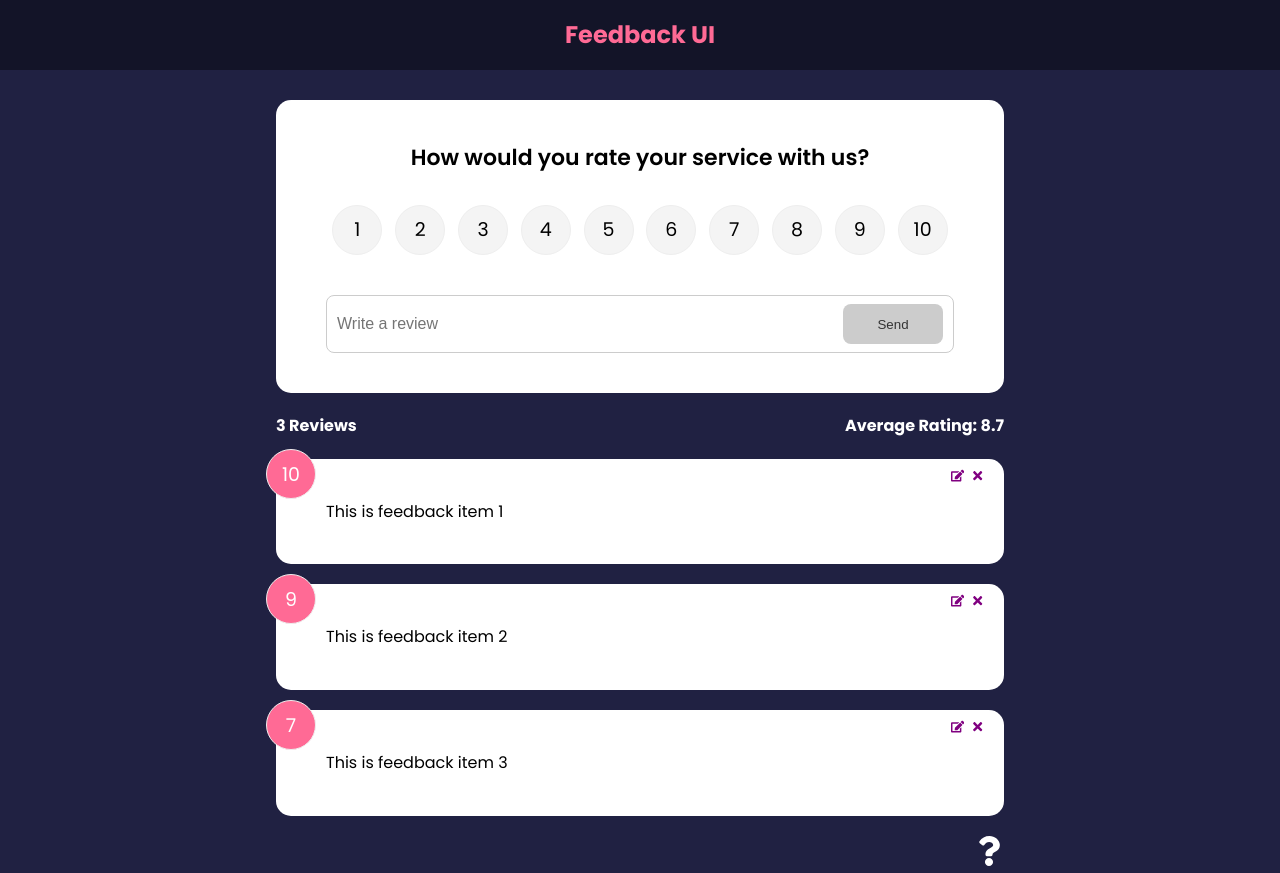
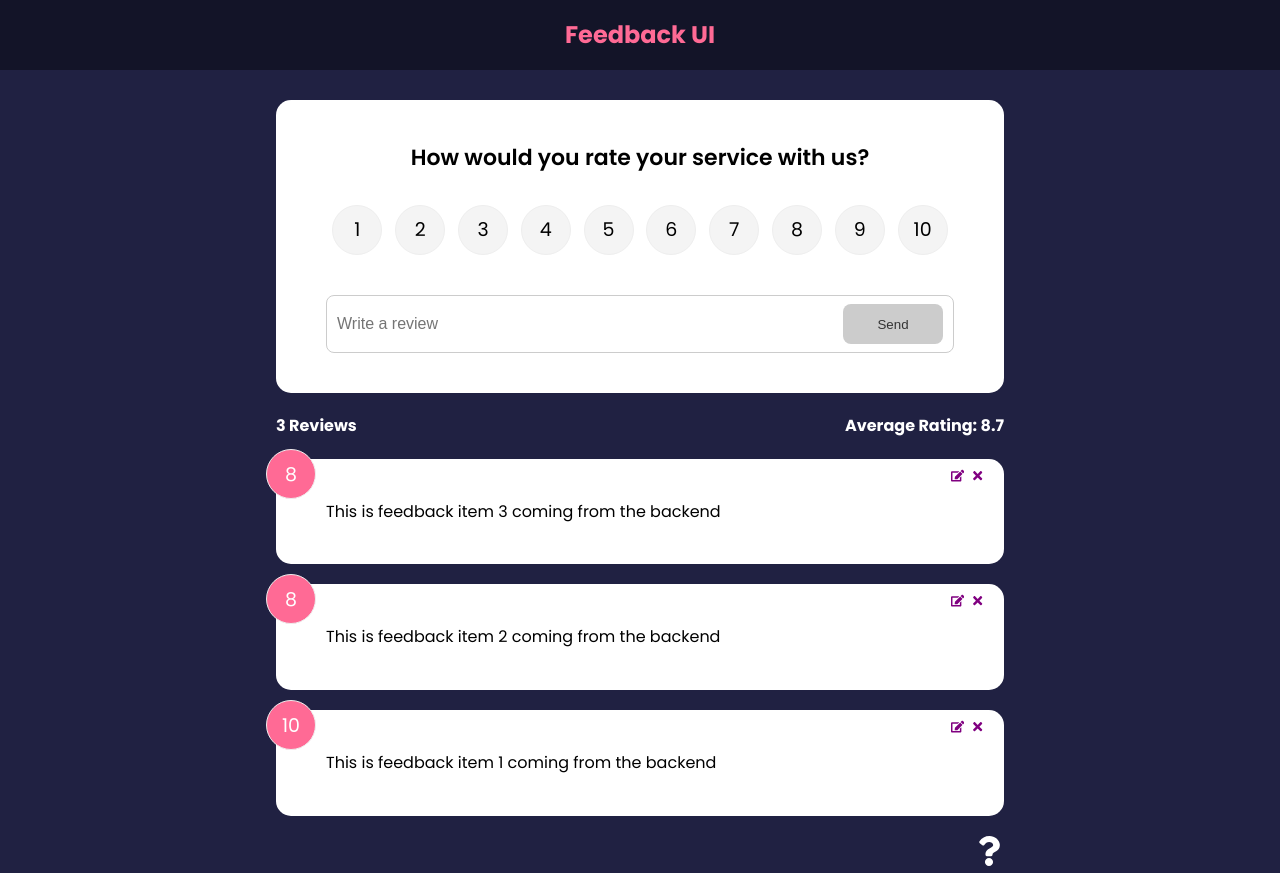
Before and after one commit to daniel7050/Feedback-UI, a React (Vite) app in the folder Feedback-app/: page / in a window 1280 px wide. Built offline with nearby package versions, Linux system fonts and the light colour scheme; data requests are answered from the project's data file.

Commit message:
Created a json-server to fetch data and serve as the mock backend

```diff
--- /dev/null
+++ b/Feedback-app/db.json
@@ -0,0 +1,19 @@
+{
+    "feedback" : [
+        {
+            "id":1,
+            "rating":10,
+            "text": "This is feedback item 1 coming from the backend"
+        },
+        {
+            "id":2,
+            "rating":8,
+            "text": "This is feedback item 2 coming from the backend"
+        },
+        {
+            "id":3,
+            "rating":8,
+            "text": "This is feedback item 3 coming from the backend"
+        }
+    ]
+}
--- a/Feedback-app/package.json
+++ b/Feedback-app/package.json
@@ -6,10 +6,14 @@
   "scripts": {
     "dev": "vite",
     "build": "vite build",
-    "preview": "vite preview"
+    "preview": "vite preview",
+    "server": "json-server --watch db.json --port 5000",
+    "start": "concurrently \"npm run server\" \"npm run dev\""
   },
   "dependencies": {
+    "concurrently": "^7.6.0",
     "framer-motion": "^4.1.17",
+    "json-server": "^0.17.2",
     "react": "^18.2.0",
     "react-dom": "^18.2.0",
     "react-icons": "^4.8.0",
--- a/Feedback-app/src/components/FeedbackList.jsx
+++ b/Feedback-app/src/components/FeedbackList.jsx
@@ -1,16 +1,19 @@
 import {motion, AnimatePresence} from 'framer-motion'
 import { useContext } from 'react'
 import FeedbackItem from "./FeedbackItem"
+import Spinner from './shared/Spinner'
 import FeedbackContext from '../context/FeedbackContext'
 
 function FeedbackList() {
-  const {feedback} = useContext(FeedbackContext)
+  const {feedback, isLoading} = useContext(FeedbackContext)
 
-  if(!feedback || feedback.length === 0) {
+  if(!isLoading && (!feedback || feedback.length === 0)) {
     return <p>No Feedback Yet</p>
   }
 
-  return (
+  return isLoading ?  (
+    <Spinner/>
+  ) : (
   <div className="feedback-list">
     <AnimatePresence>
       {feedback.map((item)=> (
@@ -23,6 +26,7 @@ function FeedbackList() {
   )
 
 
+
   // return (
   //   <div className="feedback-list">
   //       {feedback.map((item)=> (
--- /dev/null
+++ b/Feedback-app/src/components/shared/Spinner.jsx
@@ -0,0 +1,7 @@
+import spinner from '../assets/spinner.gif'
+
+function Spinner() {
+  return <img src={spinner} alt='Loading...' style={{width: '100px', margin: 'auto', display: 'block'}}/>
+}
+
+export default Spinner
--- a/Feedback-app/src/context/FeedbackContext.jsx
+++ b/Feedback-app/src/context/FeedbackContext.jsx
@@ -1,31 +1,28 @@
 import { v4 as uuidv4} from 'uuid'
-import { createContext, useState } from "react";
+import { createContext, useState, useEffect } from "react";
 
 const FeedbackContext = createContext()
 
 export const FeedbackProvider = ({children}) => {
-    const [feedback, setFeedback] = useState([
-        {
-            id: 1,
-            text: 'This is feedback item 1',
-            rating: 10
-        },
-        {
-            id: 2,
-            text: 'This is feedback item 2',
-            rating: 9
-        },
-        {
-            id: 3,
-            text: 'This is feedback item 3',
-            rating: 7
-        },
-    ])
+    const [isLoading, setIsLoading] = useState(true)
+    const [feedback, setFeedback] = useState([])
 
     const [feedbackEdit, setFeedbackEdit] = useState({
         item: {},
         edit: false
     })
+
+    useEffect(()=> {
+        fetchFeedback()
+    },[])
+
+    const fetchFeedback = async () => {
+        const response = await fetch (`http://localhost:5000/feedback?_sort=id&_order=desc`)
+        const data = await response.json()
+
+        setFeedback(data)
+        setIsLoading(false)
+    }
 
     const addFeedback = (newFeedback) => {
         newFeedback.id = uuidv4()
@@ -54,6 +51,7 @@ export const FeedbackProvider = ({children}) => {
     return <FeedbackContext.Provider value={{
         feedback,
         feedbackEdit,
+        isLoading,
         deleteFeedback,
         addFeedback,
         editFeedback,
```
Also changed, not shown: Feedback-app/src/components/assets/spinner.gif (added), 1 other file (tests, documents, lock files or other folders). Lines whose indentation alone changed are shown as unchanged.
